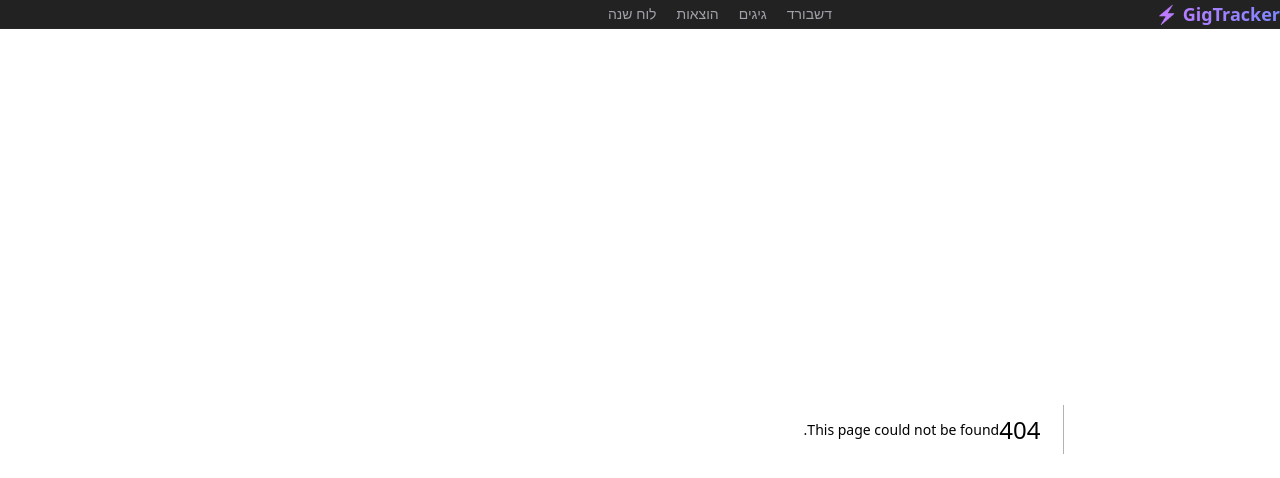
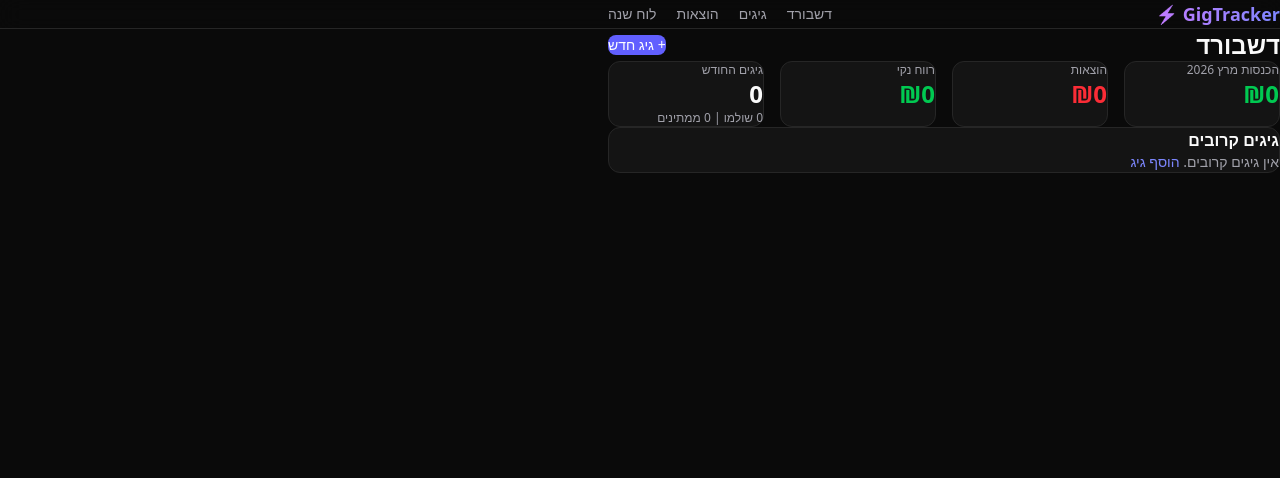
Before and after one commit to zuribar/gigtracker, a Next.js app: page / in a window 1280 px wide. Before the commit this address had no page. Shown: the top 478 px of the page. Built offline with nearby package versions, Linux system fonts and the light colour scheme.

Commit message:
add src/app/page.tsx

```diff
--- /dev/null
+++ b/src/app/page.tsx
@@ -0,0 +1,46 @@
+"use client";
+import { useEffect, useState } from "react";
+import { gigStore, expenseStore } from "@/lib/store";
+import { Gig, Expense, MonthlyStats } from "@/types";
+
+function getMonthlyStats(gigs: Gig[], expenses: Expense[]): MonthlyStats {
+  const now = new Date();
+  const month = now.getMonth();
+  const year = now.getFullYear();
+  const monthGigs = gigs.filter((g) => { const d = new Date(g.dateStart); return d.getMonth() === month && d.getFullYear() === year; });
+  const monthExpenses = expenses.filter((e) => { const d = new Date(e.date); return d.getMonth() === month && d.getFullYear() === year; });
+  const totalIncome = monthGigs.filter((g) => g.paymentStatus === "paid").reduce((sum, g) => sum + g.amount, 0);
+  const totalExpenses = monthExpenses.reduce((sum, e) => sum + e.amount, 0);
+  return { totalIncome, totalExpenses, profit: totalIncome - totalExpenses, gigCount: monthGigs.length, paidCount: monthGigs.filter((g) => g.paymentStatus === "paid").length, pendingCount: monthGigs.filter((g) => g.paymentStatus === "pending").length };
+}
+
+export default function Dashboard() {
+  const [gigs, setGigs] = useState<Gig[]>([]);
+  const [expenses, setExpenses] = useState<Expense[]>([]);
+  const [stats, setStats] = useState<MonthlyStats | null>(null);
+  useEffect(() => { const g = gigStore.getAll(); const e = expenseStore.getAll(); setGigs(g); setExpenses(e); setStats(getMonthlyStats(g, e)); }, []);
+  const upcomingGigs = gigs.filter((g) => new Date(g.dateStart) >= new Date() && g.status !== "cancelled").sort((a, b) => new Date(a.dateStart).getTime() - new Date(b.dateStart).getTime()).slice(0, 5);
+  const monthName = new Date().toLocaleDateString("he-IL", { month: "long", year: "numeric" });
+  return (
+    <div className="space-y-6">
+      <div className="flex items-center justify-between">
+        <h1 className="text-2xl font-bold">דשבורד</h1>
+        <a href="/gigs/new" className="bg-indigo-500 hover:bg-indigo-400 text-white px-4 py-2 rounded-lg text-sm font-medium transition">+ גיג חדש</a>
+      </div>
+      <div className="grid grid-cols-2 md:grid-cols-4 gap-4">
+        <div className="bg-[#141414] border border-[#262626] rounded-xl p-4"><p className="text-[#a1a1aa] text-xs mb-1">הכנסות {monthName}</p><p className="text-2xl font-bold text-green-500">{stats ? "₪" + stats.totalIncome.toLocaleString() : "..."}</p></div>
+        <div className="bg-[#141414] border border-[#262626] rounded-xl p-4"><p className="text-[#a1a1aa] text-xs mb-1">הוצאות</p><p className="text-2xl font-bold text-red-500">{stats ? "₪" + stats.totalExpenses.toLocaleString() : "..."}</p></div>
+        <div className="bg-[#141414] border border-[#262626] rounded-xl p-4"><p className="text-[#a1a1aa] text-xs mb-1">רווח נקי</p><p className={"text-2xl font-bold " + (stats && stats.profit >= 0 ? "text-green-500" : "text-red-500")}>{stats ? "₪" + stats.profit.toLocaleString() : "..."}</p></div>
+        <div className="bg-[#141414] border border-[#262626] rounded-xl p-4"><p className="text-[#a1a1aa] text-xs mb-1">גיגים החודש</p><p className="text-2xl font-bold">{stats ? stats.gigCount : "..."}</p><p className="text-xs text-[#a1a1aa]">{stats ? stats.paidCount + " שולמו | " + stats.pendingCount + " ממתינים" : ""}</p></div>
+      </div>
+      <div className="bg-[#141414] border border-[#262626] rounded-xl p-4">
+        <h2 className="font-semibold mb-3">גיגים קרובים</h2>
+        {upcomingGigs.length === 0 ? (<p className="text-[#a1a1aa] text-sm">אין גיגים קרובים. <a href="/gigs/new" className="text-indigo-400">הוסף גיג</a></p>) : (
+          <div className="space-y-2">{upcomingGigs.map((gig) => (
+            <div key={gig.id} className="flex items-center justify-between p-3 rounded-lg bg-[#0a0a0a] hover:bg-[#1a1a1a] transition">
+              <div><p className="font-medium">{gig.title}</p><p className="text-xs text-[#a1a1aa]">{new Date(gig.dateStart).toLocaleDateString("he-IL", { weekday: "short", month: "short", day: "numeric", hour: "2-digit", minute: "2-digit" })}{gig.location ? " · " + gig.location : ""}</p></div>
+              <span className="font-semibold">₪{gig.amount.toLocaleString()}</span>
+            </div>))}</div>)}
+      </div>
+    </div>);
+}
```
